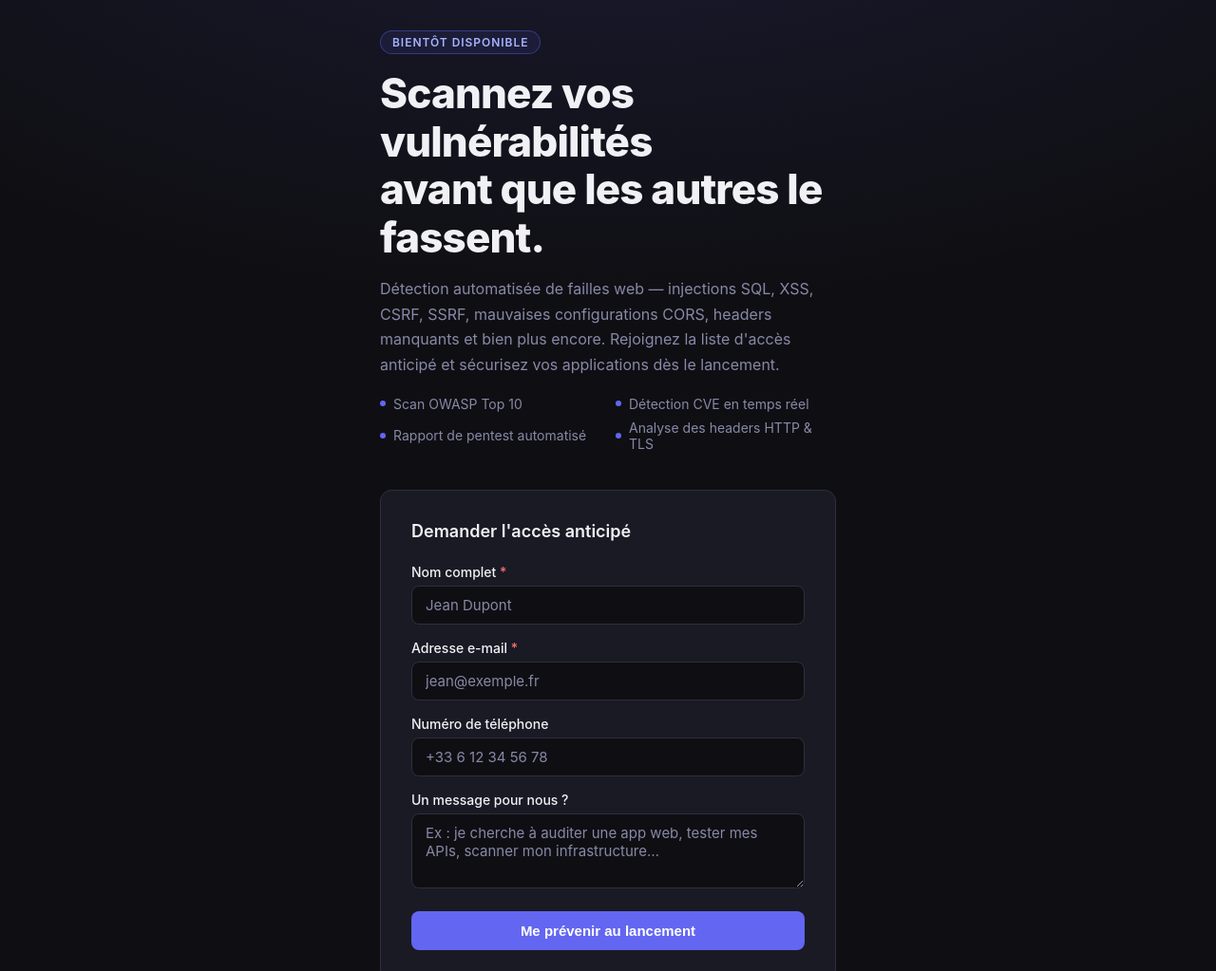
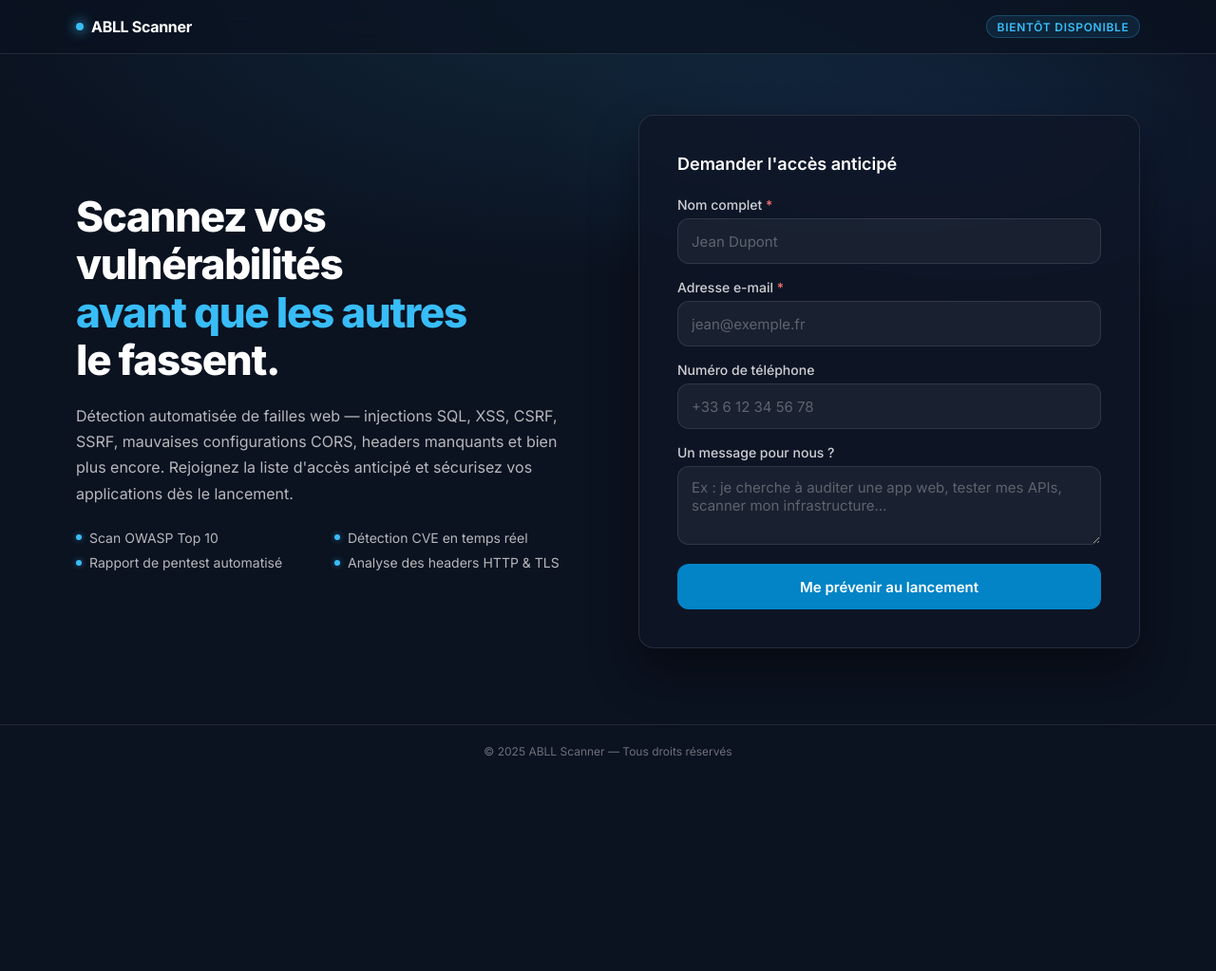
Before and after one commit to Theboldhog/landing-page, a website: page public/index.html in a window 1280 px wide. Shown: the top 1023 px of the page at 95% size. After the commit the page ends 819 px from the top, so only its background shows below. Drawn offline with Linux system fonts and the light colour scheme.

Commit message:
feat: restyle landing page to match ABLL Scanner design system

```diff
--- a/public/index.html
+++ b/public/index.html
@@ -1,5 +1,5 @@
 <!DOCTYPE html>
-<html lang="fr">
+<html lang="fr" class="dark">
 <head>
   <meta charset="UTF-8" />
   <meta name="viewport" content="width=device-width, initial-scale=1.0" />
@@ -20,7 +20,7 @@
   <meta name="twitter:title" content="Scanner de vulnérabilités web — Bientôt disponible" />
   <meta name="twitter:description" content="Détection automatisée de failles web — OWASP Top 10, CVE, pentest automatisé. Accès anticipé." />
 
-  <!-- Schema.org structured data -->
+  <!-- Schema.org -->
   <script type="application/ld+json">
   {
     "@context": "https://schema.org",
@@ -41,16 +41,25 @@
   <link rel="stylesheet" href="style.css" />
 </head>
 <body>
-  <main class="container">
+
+  <header>
+    <div class="header-inner">
+      <a href="/" class="logo">
+        <span class="logo-dot"></span>
+        ABLL Scanner
+      </a>
+      <span class="header-badge">Bientôt disponible</span>
+    </div>
+  </header>
+
+  <main>
     <div class="hero">
-      <div class="badge">Bientôt disponible</div>
-      <h1>Scannez vos vulnérabilités<br/>avant que les autres le fassent.</h1>
+      <h1>Scannez vos vulnérabilités<br/><span>avant que les autres</span><br/>le fassent.</h1>
       <p class="subtitle">
         Détection automatisée de failles web — injections SQL, XSS, CSRF, SSRF,
         mauvaises configurations CORS, headers manquants et bien plus encore.
         Rejoignez la liste d'accès anticipé et sécurisez vos applications dès le lancement.
       </p>
-
       <ul class="features">
         <li><span class="dot"></span>Scan OWASP Top 10</li>
         <li><span class="dot"></span>Détection CVE en temps réel</li>
@@ -93,6 +102,10 @@
     </div>
   </main>
 
+  <footer>
+    © 2025 ABLL Scanner — Tous droits réservés
+  </footer>
+
   <script src="main.js"></script>
 </body>
 </html>
--- a/public/style.css
+++ b/public/style.css
@@ -1,3 +1,5 @@
+@import url('https://fonts.googleapis.com/css2?family=Inter:wght@400;500;600;700;800&display=swap');
+
 *, *::before, *::after {
   box-sizing: border-box;
   margin: 0;
@@ -5,78 +7,134 @@
 }
 
 :root {
-  --accent: #6366f1;
-  --accent-hover: #4f46e5;
-  --bg: #0f0f13;
-  --surface: #1a1a24;
-  --border: #2e2e3e;
-  --text: #f1f1f5;
-  --muted: #8888a8;
-  --radius: 12px;
-  --error: #f87171;
-  --success: #4ade80;
+  --accent:       #38bdf8; /* sky-400 */
+  --accent-hover: #0284c7; /* sky-600 */
+  --bg:           #0B1220;
+  --surface:      #0E1626;
+  --border:       rgba(255, 255, 255, 0.1);
+  --border-focus: rgba(56, 189, 248, 0.5);
+  --text:         #ffffff;
+  --muted:        rgba(255, 255, 255, 0.6);
+  --radius:       10px;
+  --error:        #f87171;
+  --success:      #4ade80;
 }
 
 body {
-  font-family: -apple-system, BlinkMacSystemFont, 'Segoe UI', Roboto, sans-serif;
-  background: var(--bg);
+  font-family: 'Inter', -apple-system, BlinkMacSystemFont, 'Segoe UI', sans-serif;
+  background-color: var(--bg);
+  background-image:
+    radial-gradient(90% 60% at 50% 0%, rgba(56, 189, 248, 0.12), transparent 60%),
+    radial-gradient(60% 40% at 80% 20%, rgba(59, 130, 246, 0.1), transparent 60%);
   color: var(--text);
   min-height: 100vh;
   display: flex;
+  flex-direction: column;
   align-items: center;
-  justify-content: center;
-  padding: 2rem 1rem;
-  background-image:
-    radial-gradient(ellipse 80% 50% at 50% -20%, rgba(99, 102, 241, 0.15), transparent);
 }
 
-.container {
+/* ── Header ── */
+header {
+  position: sticky;
+  top: 0;
+  z-index: 20;
   width: 100%;
-  max-width: 480px;
-  display: flex;
-  flex-direction: column;
-  gap: 2.5rem;
+  backdrop-filter: blur(12px);
+  -webkit-backdrop-filter: blur(12px);
+  background: rgba(11, 18, 32, 0.7);
+  border-bottom: 1px solid var(--border);
 }
 
+.header-inner {
+  max-width: 1152px;
+  margin: 0 auto;
+  padding: 0 1rem;
+  height: 56px;
+  display: flex;
+  align-items: center;
+  justify-content: space-between;
+}
+
+.logo {
+  display: flex;
+  align-items: center;
+  gap: 0.5rem;
+  font-weight: 700;
+  font-size: 1rem;
+  letter-spacing: -0.02em;
+  color: var(--text);
+  text-decoration: none;
+}
+
+.logo-dot {
+  width: 8px;
+  height: 8px;
+  border-radius: 50%;
+  background: var(--accent);
+  box-shadow: 0 0 12px 2px rgba(56, 189, 248, 0.6);
+}
+
+.header-badge {
+  font-size: 0.75rem;
+  font-weight: 600;
+  color: var(--accent);
+  background: rgba(56, 189, 248, 0.1);
+  border: 1px solid rgba(56, 189, 248, 0.25);
+  padding: 0.2rem 0.65rem;
+  border-radius: 999px;
+  letter-spacing: 0.06em;
+  text-transform: uppercase;
+}
+
+/* ── Main layout ── */
+main {
+  width: 100%;
+  max-width: 1152px;
+  padding: 4rem 1rem 5rem;
+  display: grid;
+  grid-template-columns: 1fr 1fr;
+  gap: 4rem;
+  align-items: center;
+}
+
+@media (max-width: 768px) {
+  main {
+    grid-template-columns: 1fr;
+    gap: 2.5rem;
+    padding: 2.5rem 1rem 3rem;
+  }
+}
+
+/* ── Hero ── */
 .hero {
   display: flex;
   flex-direction: column;
-  gap: 1rem;
-}
-
-.badge {
-  display: inline-flex;
-  align-items: center;
-  width: fit-content;
-  padding: 0.25rem 0.75rem;
-  border-radius: 999px;
-  border: 1px solid rgba(99, 102, 241, 0.4);
-  background: rgba(99, 102, 241, 0.1);
-  color: #a5b4fc;
-  font-size: 0.75rem;
-  font-weight: 600;
-  letter-spacing: 0.08em;
-  text-transform: uppercase;
+  gap: 1.25rem;
 }
 
 h1 {
-  font-size: clamp(2rem, 5vw, 2.75rem);
+  font-size: clamp(2rem, 4vw, 2.75rem);
   font-weight: 800;
   line-height: 1.15;
-  letter-spacing: -0.02em;
+  letter-spacing: -0.03em;
+  color: var(--text);
+}
+
+h1 span {
+  color: var(--accent);
 }
 
 .subtitle {
-  color: var(--muted);
+  color: rgba(255, 255, 255, 0.7);
   font-size: 1rem;
-  line-height: 1.65;
+  line-height: 1.7;
 }
 
 .features {
   list-style: none;
   display: grid;
   grid-template-columns: 1fr 1fr;
-  gap: 0.5rem 1rem;
+  gap: 0.6rem 1rem;
   margin-top: 0.25rem;
 }
 
@@ -85,7 +143,7 @@ h1 {
   align-items: center;
   gap: 0.5rem;
   font-size: 0.875rem;
-  color: var(--muted);
+  color: rgba(255, 255, 255, 0.7);
 }
 
 .dot {
@@ -93,14 +151,18 @@ h1 {
   height: 6px;
   border-radius: 50%;
   background: var(--accent);
+  box-shadow: 0 0 6px rgba(56, 189, 248, 0.5);
   flex-shrink: 0;
 }
 
+/* ── Card ── */
 .card {
-  background: var(--surface);
+  background: rgba(14, 22, 38, 0.8);
   border: 1px solid var(--border);
-  border-radius: var(--radius);
-  padding: 2rem;
+  border-radius: 1rem;
+  padding: 2.5rem;
+  backdrop-filter: blur(8px);
+  box-shadow: 0 25px 50px rgba(0, 0, 0, 0.4);
   display: flex;
   flex-direction: column;
   gap: 1.5rem;
@@ -109,8 +171,10 @@ h1 {
 .card h2 {
   font-size: 1.125rem;
   font-weight: 600;
+  color: var(--text);
 }
 
+/* ── Form ── */
 form {
   display: flex;
   flex-direction: column;
@@ -126,7 +190,7 @@ form {
 label {
   font-size: 0.875rem;
   font-weight: 500;
-  color: var(--text);
+  color: rgba(255, 255, 255, 0.8);
 }
 
 .required {
@@ -136,37 +200,43 @@ label {
 input,
 textarea {
   width: 100%;
-  background: var(--bg);
+  height: 48px;
+  background: rgba(255, 255, 255, 0.05);
   border: 1px solid var(--border);
-  border-radius: 8px;
-  padding: 0.625rem 0.875rem;
+  border-radius: 0.75rem;
+  padding: 0 0.875rem;
   color: var(--text);
   font-size: 0.9375rem;
   font-family: inherit;
-  transition: border-color 0.15s;
   outline: none;
+  transition: border-color 0.15s, box-shadow 0.15s;
+}
+
+textarea {
+  height: auto;
+  padding: 0.75rem 0.875rem;
   resize: vertical;
 }
 
 input::placeholder,
 textarea::placeholder {
-  color: var(--muted);
+  color: rgba(255, 255, 255, 0.3);
 }
 
 input:focus,
 textarea:focus {
-  border-color: var(--accent);
-  box-shadow: 0 0 0 3px rgba(99, 102, 241, 0.2);
+  border-color: var(--border-focus);
+  box-shadow: 0 0 0 3px rgba(56, 189, 248, 0.15);
 }
 
 button[type="submit"] {
-  margin-top: 0.5rem;
+  margin-top: 0.25rem;
   width: 100%;
-  padding: 0.75rem 1.25rem;
-  background: var(--accent);
+  height: 48px;
+  background: #0284c7;
   color: #fff;
   border: none;
-  border-radius: 8px;
+  border-radius: 0.75rem;
   font-size: 0.9375rem;
   font-weight: 600;
   cursor: pointer;
@@ -175,10 +245,11 @@ button[type="submit"] {
   justify-content: center;
   gap: 0.5rem;
   transition: background 0.15s, opacity 0.15s;
+  font-family: inherit;
 }
 
 button[type="submit"]:hover {
-  background: var(--accent-hover);
+  background: #0369a1;
 }
 
 button[type="submit"]:disabled {
@@ -189,7 +260,7 @@ button[type="submit"]:disabled {
 .spinner {
   width: 16px;
   height: 16px;
-  border: 2px solid rgba(255,255,255,0.3);
+  border: 2px solid rgba(255, 255, 255, 0.3);
   border-top-color: #fff;
   border-radius: 50%;
   animation: spin 0.6s linear infinite;
@@ -201,7 +272,7 @@ button[type="submit"]:disabled {
 
 .feedback {
   padding: 0.75rem 1rem;
-  border-radius: 8px;
+  border-radius: 0.5rem;
   font-size: 0.875rem;
   font-weight: 500;
   text-align: center;
@@ -209,16 +280,26 @@ button[type="submit"]:disabled {
 
 .feedback.success {
   background: rgba(74, 222, 128, 0.1);
-  border: 1px solid rgba(74, 222, 128, 0.3);
+  border: 1px solid rgba(74, 222, 128, 0.25);
   color: var(--success);
 }
 
 .feedback.error {
   background: rgba(248, 113, 113, 0.1);
-  border: 1px solid rgba(248, 113, 113, 0.3);
+  border: 1px solid rgba(248, 113, 113, 0.25);
   color: var(--error);
 }
 
 .hidden {
   display: none;
 }
+
+/* ── Footer ── */
+footer {
+  width: 100%;
+  border-top: 1px solid var(--border);
+  padding: 1.25rem 1rem;
+  text-align: center;
+  font-size: 0.75rem;
+  color: rgba(255, 255, 255, 0.4);
+}
```
